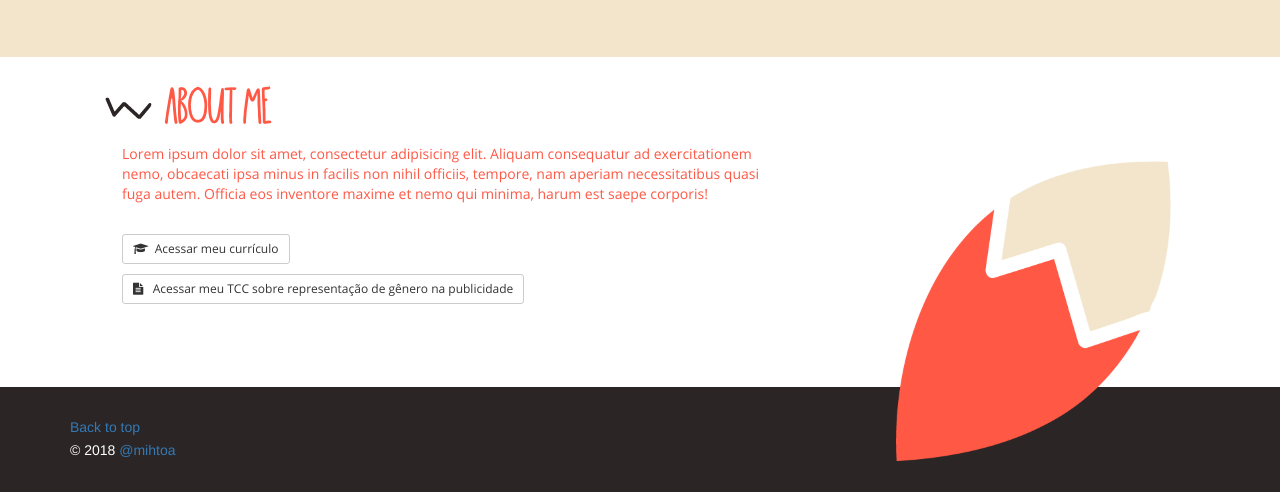
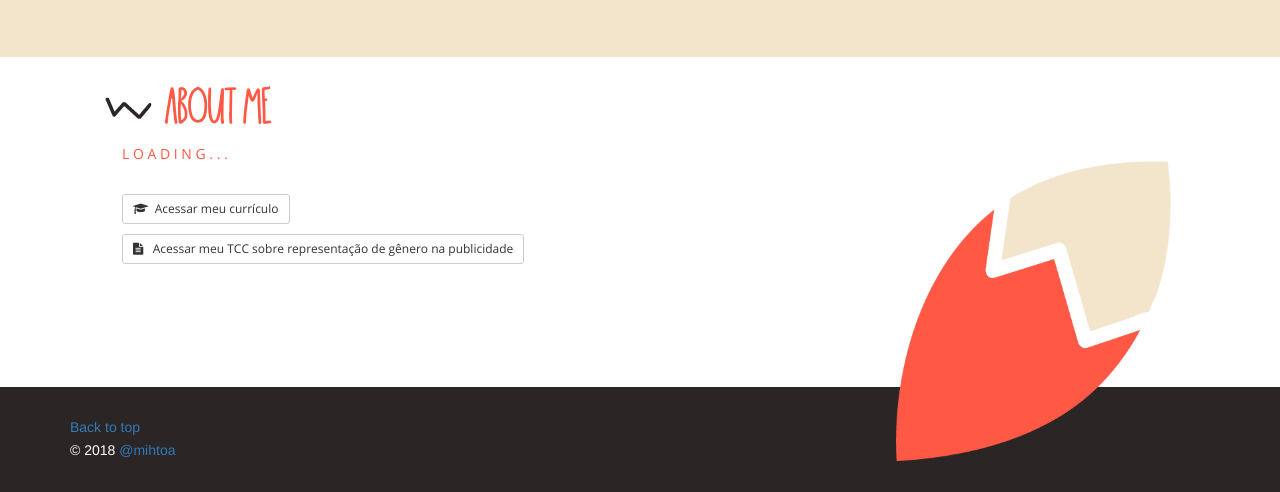
Before and after one commit to mihtoa/mihtoa.ppg.br, a plain HTML site: page index.html in a window 1280 px wide. Shown: the part 922-1414 px from the top of the page. Drawn offline with nearby package versions, Linux system fonts and the light colour scheme.

Commit message:
about me loading

```diff
--- a/index.html
+++ b/index.html
@@ -84,7 +84,7 @@
         <br/>
         <img src="layout/icon-title.png">
         <h1>ABOUT ME</h1>
-        <p>Lorem ipsum dolor sit amet, consectetur adipisicing elit. Aliquam consequatur ad exercitationem nemo, obcaecati ipsa minus in facilis non nihil officiis, tempore, nam aperiam necessitatibus quasi fuga autem. Officia eos inventore maxime et nemo qui minima, harum est saepe corporis!</p>
+        <p>L O A D I N G . . .</p>
         <p> </p>
         <br/>
         <p><a class="btn btn-default btn-sm" target="_blank" href="Milene_CV.pdf">
```
